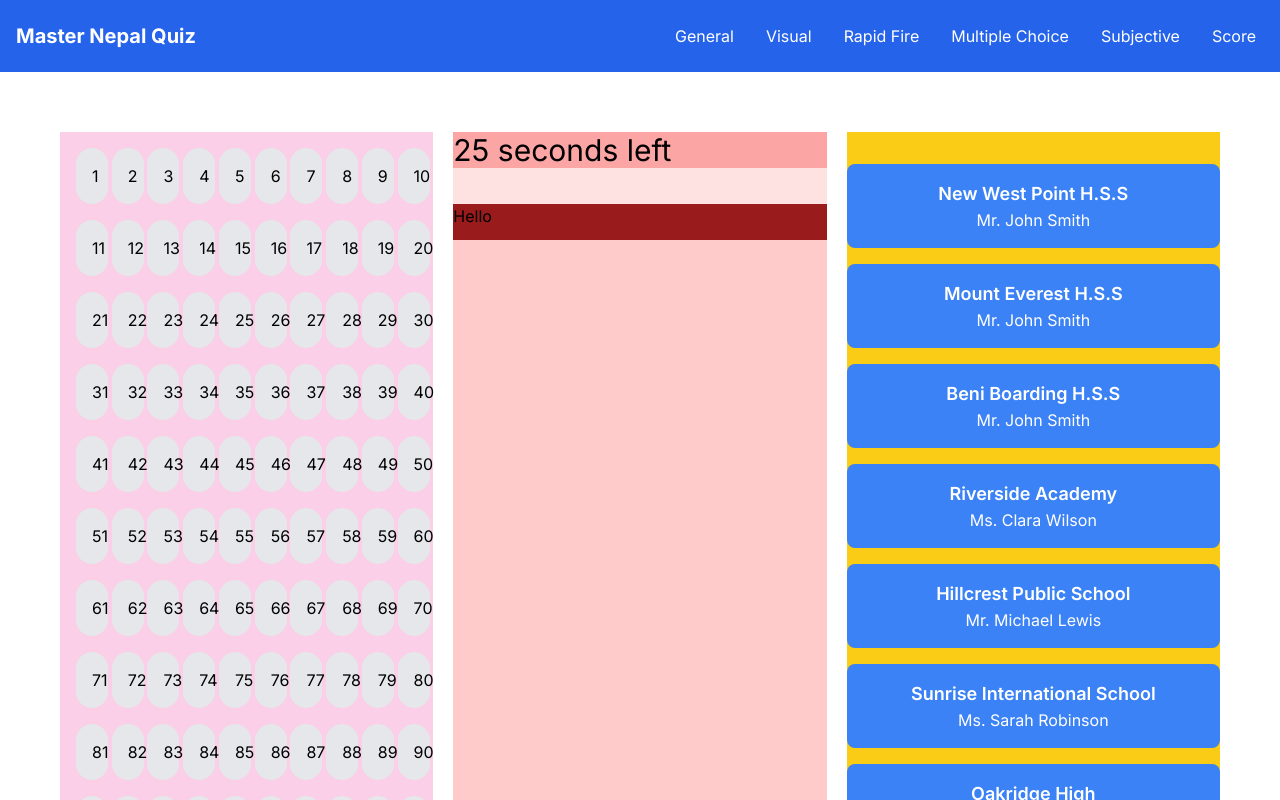
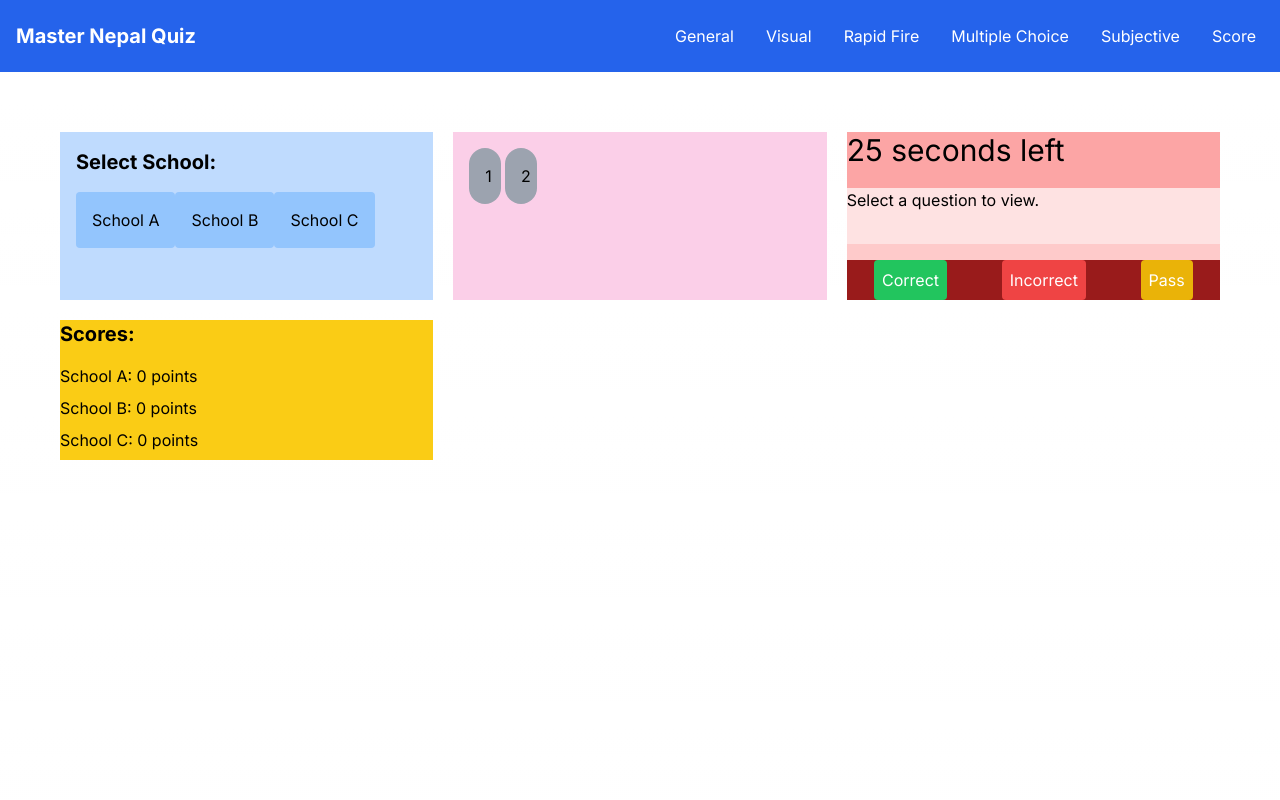
Before and after one commit to apsanregmi/quizweb, a Next.js app: page /general-round in a window 1280 px wide. Shown: the top 800 px of the page. Built offline with nearby package versions, Linux system fonts and the light colour scheme.

Commit message:
general round demo

```diff
--- a/src/app/components/QuestionGrid.js
+++ b/src/app/components/QuestionGrid.js
@@ -1,14 +1,15 @@
 // components/QuestionGrid.js
 "use client";
 
-const QuestionGrid = ({ totalQuestions, onQuestionSelect }) => {
+const QuestionGrid = ({ totalQuestions, onQuestionSelect, disabled }) => {
   return (
     <div className="grid grid-cols-10 gap-4 p-4 rounded-full">
       {Array.from({ length: totalQuestions }, (_, index) => (
         <button
           key={index}
-          className="p-4 bg-gray-200 hover:bg-gray-300  rounded-full text-start"
-          onClick={() => onQuestionSelect(index + 1)}
+          className={`p-4 rounded-full ${disabled ? "bg-gray-400" : "bg-gray-200 hover:bg-gray-300"}`}
+          onClick={() => !disabled && onQuestionSelect(index + 1)}
+          disabled={disabled}
         >
           {index + 1}
         </button>
--- a/src/app/general-round/page.js
+++ b/src/app/general-round/page.js
@@ -1,58 +1,135 @@
+// GeneralRound.js
 "use client";
 import React, { useState } from "react";
 import Navbar from "../components/Navbar";
 import QuestionGrid from "../components/QuestionGrid";
 import CompetitorVertical from "../components/competitors/CompetitorVertical";
 import Timer from "../components/Timer";
+import questionsData from "../data/general.json"; // Import your question data
+
+const schools = ["School A", "School B", "School C"]; // Example school names
 
 const GeneralRound = () => {
   const [duration, setDuration] = useState(30); // Timer duration (30 seconds default)
   const [key, setKey] = useState(0); // Key for remounting Timer
+  const [selectedQuestion, setSelectedQuestion] = useState(null); // Selected question
+  const [selectedSchool, setSelectedSchool] = useState(null); // Selected school
+  const [scores, setScores] = useState({ "School A": 0, "School B": 0, "School C": 0 }); // Track school scores
+
+  // Handle school selection
+  const handleSchoolSelect = (school) => {
+    setSelectedSchool(school);
+    setSelectedQuestion(null); // Reset selected question when school changes
+  };
 
   // Handle question selection and reset timer
-  const handleQuestionSelect = (question) => {
-    console.log("Selected question:", question);
+  const handleQuestionSelect = (questionId) => {
+    const question = questionsData.questions.find((q) => q.id === questionId);
+    setSelectedQuestion(question);
 
-    // Reset the timer for each selected question (resetting to 30 seconds)
+    // Reset the timer
     setDuration(30);
-    setKey(prevKey => prevKey + 1); // Change key to remount Timer component
+    setKey((prevKey) => prevKey + 1); // Reset Timer component
+  };
 
+  const handleAnswer = (isCorrect) => {
+    if (!selectedSchool || !selectedQuestion) return;
 
+    if (isCorrect) {
+      // Increase score for the selected school
+      setScores((prevScores) => ({
+        ...prevScores,
+        [selectedSchool]: prevScores[selectedSchool] + selectedQuestion.marks,
+      }));
+    }
+    // Clear selected question after answering
+    setSelectedQuestion(null);
   };
- const handleComplete = () => {
-      alert("Time's up!");
-    };
 
+  const handleComplete = () => {
+    alert("Time's up!");
+    setSelectedQuestion(null); // Deselect the question if time runs out
+  };
 
   return (
     <div className="m-10 p-5">
       <div className="grid grid-cols-3 gap-5">
+        {/* School Selection */}
+        <div className="bg-blue-200 p-4">
+          <h2 className="text-xl font-bold mb-4">Select School:</h2>
+          {schools.map((school) => (
+            <button
+              key={school}
+              className={`p-4 mb-2 rounded ${selectedSchool === school ? "bg-blue-500 text-white" : "bg-blue-300"}`}
+              onClick={() => handleSchoolSelect(school)}
+            >
+              {school}
+            </button>
+          ))}
+        </div>
+
         {/* Question Grid */}
         <div className="bg-pink-200">
-          <QuestionGrid totalQuestions={100} onQuestionSelect={handleQuestionSelect} />
+          <QuestionGrid
+            totalQuestions={questionsData.questions.length}
+            onQuestionSelect={handleQuestionSelect}
+            disabled={!selectedSchool} // Disable question grid until a school is selected
+          />
         </div>
 
         {/* Timer Section */}
         <div className="bg-red-200">
           <div className="grid grid-flow-col grid-rows-3">
             <div className="bg-red-300">
-              {/* Timer component with key to reset */}
               <Timer key={key} duration={duration} onComplete={handleComplete} />
             </div>
-            <div className="bg-red-100"></div>
-            <div className="bg-red-800">Hello</div>
+            <div className="bg-red-100">
+              {selectedQuestion ? (
+                <div>
+                  <h2 className="text-xl font-bold">Question: {selectedQuestion.question}</h2>
+                </div>
+              ) : (
+                <p>Select a question to view.</p>
+              )}
+            </div>
+            <div className="bg-red-800 flex justify-around mt-4">
+              <button
+                className="p-2 bg-green-500 text-white rounded"
+                onClick={() => handleAnswer(true)}
+                disabled={!selectedQuestion}
+              >
+                Correct
+              </button>
+              <button
+                className="p-2 bg-red-500 text-white rounded"
+                onClick={() => handleAnswer(false)}
+                disabled={!selectedQuestion}
+              >
+                Incorrect
+              </button>
+              <button
+                className="p-2 bg-yellow-500 text-white rounded"
+                onClick={() => setSelectedQuestion(null)}
+                disabled={!selectedQuestion}
+              >
+                Pass
+              </button>
+            </div>
           </div>
         </div>
 
-        {/* Competitor Section */}
+        {/* Competitor Section with Scores */}
         <div className="bg-yellow-400">
-          <CompetitorVertical />
+          <h2 className="text-xl font-bold mb-4">Scores:</h2>
+          {schools.map((school) => (
+            <div key={school} className="mb-2">
+              <span>{school}: </span>
+              <span>{scores[school]} points</span>
+            </div>
+          ))}
         </div>
       </div>
-
-
     </div>
-
   );
 };
 
```
